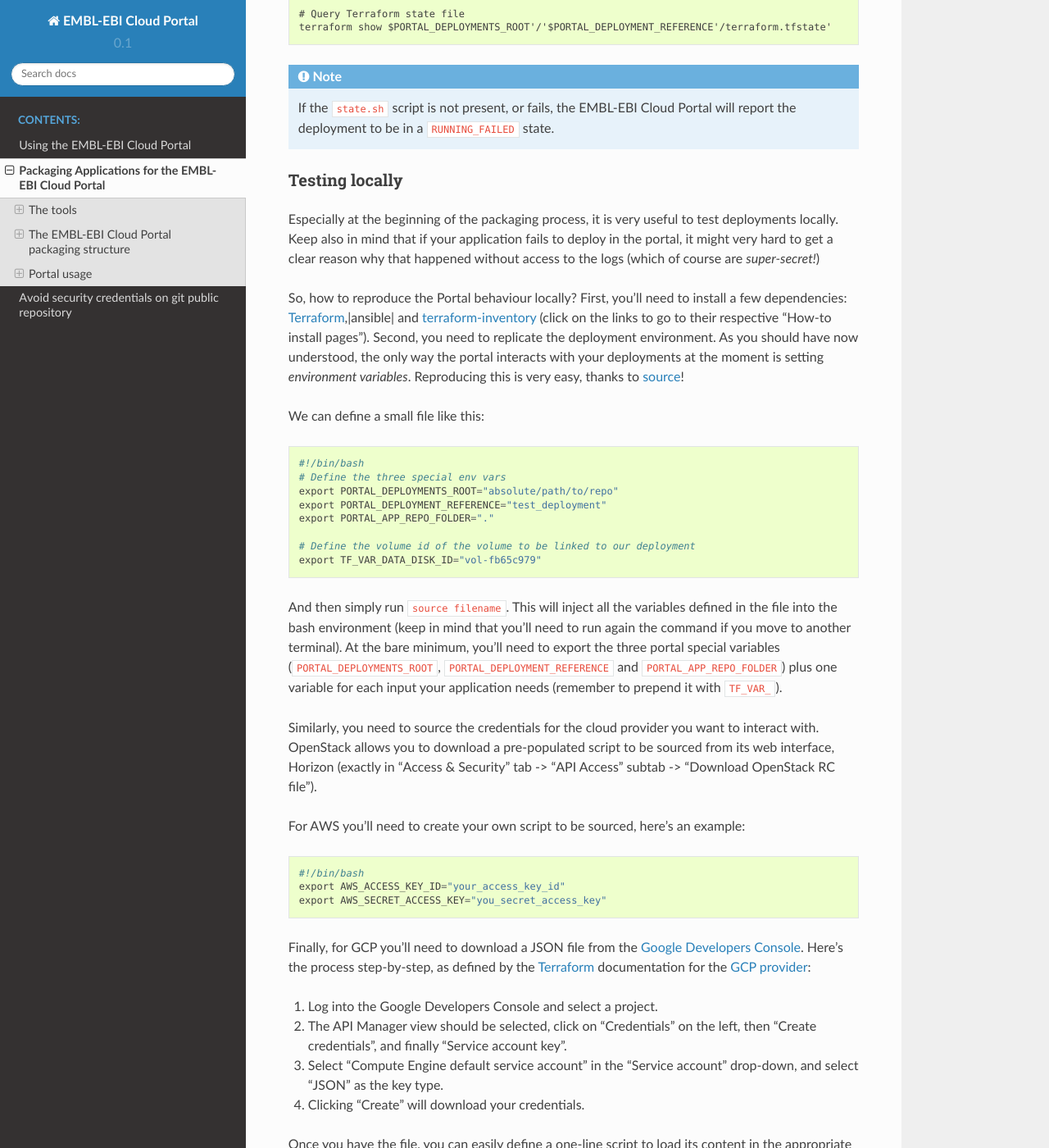
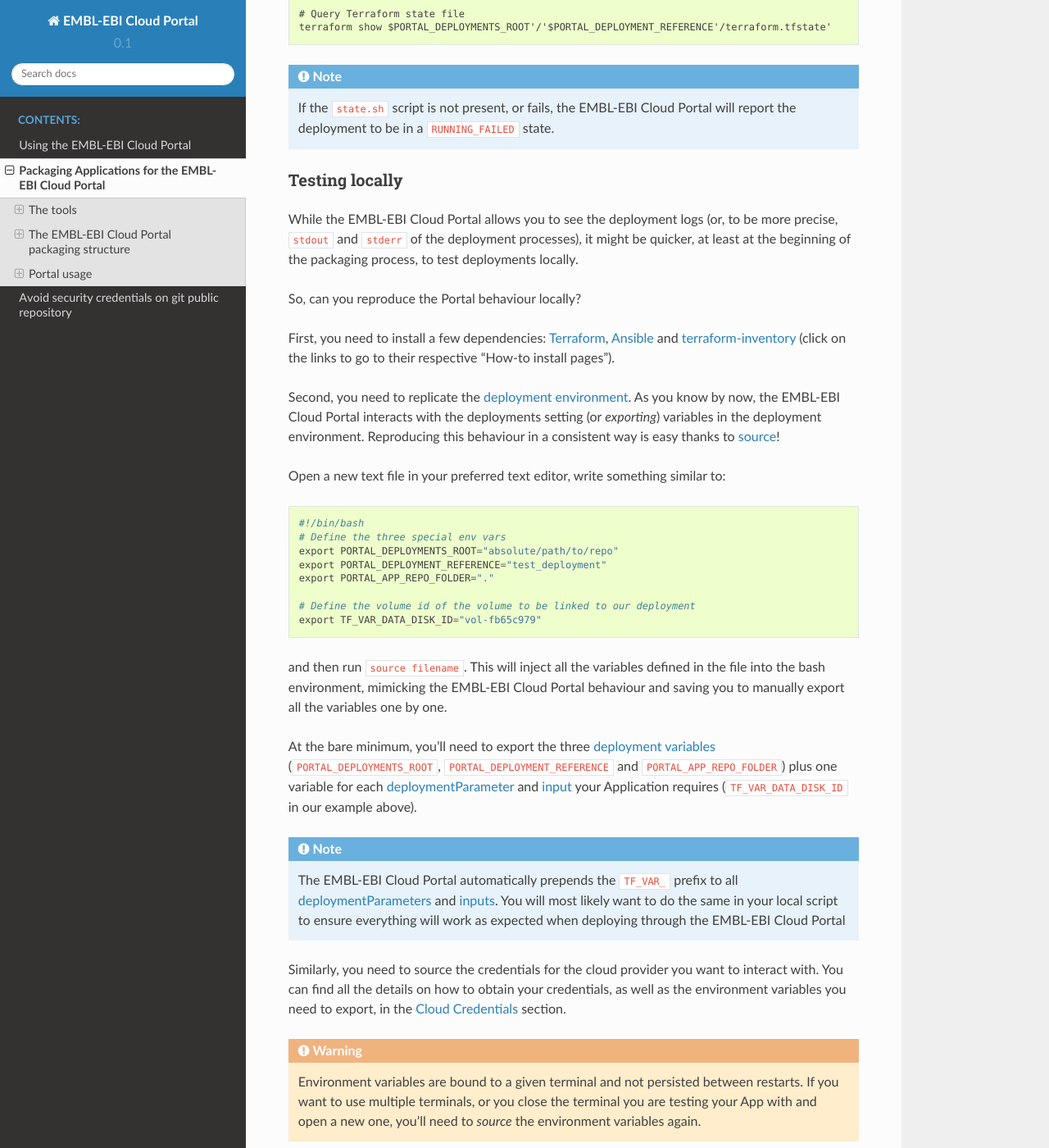
Before and after one commit to isabella232/cloud-portal-documentation, a Sphinx documentation site: the page built from docs/source/applications_packaging.rst, in a window 1280 px wide and 1400 px high, scrolled down 14900 px. Shown: the whole window at 82% size. Built offline with Sphinx 7.4.7 and the Read the Docs theme 2.0.0, drawn with Linux system fonts in a browser that asks for light colours; some of the changed text lies outside the part shown.

Commit message:
Update testing locally section

```diff
--- a/docs/source/applications_packaging.rst
+++ b/docs/source/applications_packaging.rst
@@ -562,6 +562,7 @@
 cloud provider specific codebase (you can have a look at the anatomy of a
 |project_name| App :ref:`here <app-structure>`).
 
+.. _deployment-environment:
 
 The deployment environment
 ^^^^^^^^^^^^^^^^^^^^^^^^^^
@@ -576,6 +577,7 @@
 There are two main set of variables the |project_name| injects: deployment
 variables and ssh management variables.
 
+.. _deployment-variables:
 Deployment variables
 ********************
 
@@ -836,24 +838,26 @@
 Testing locally
 ~~~~~~~~~~~~~~~
 
-Especially at the beginning of the packaging process, it is very useful
-to test deployments locally. Keep also in mind that if your application
-fails to deploy in the portal, it might very hard to get a clear reason
-why that happened without access to the logs (which of course are
-*super-secret!*)
+While the |project_name| allows you to see the deployment logs (or, to be
+more precise, ``stdout`` and ``stderr`` of the deployment processes), it
+might be quicker, at least at the beginning of the packaging process, to
+test deployments locally.
 
-So, how to reproduce the Portal behaviour locally? First, you’ll need to
-install a few dependencies:
-|terraform|,|ansible| and
-`terraform-inventory <https://github.com/adammck/terraform-inventory>`__
+So, can you reproduce the Portal behaviour locally?
+
+
+First, you need to install a few dependencies:
+`Terraform <https://www.terraform.io/intro/getting-started/install.html>`_,
+`Ansible <http://docs.ansible.com/ansible/latest/intro_installation.html>`_ and
+`terraform-inventory <https://github.com/adammck/terraform-inventory>`_
 (click on the links to go to their respective “How-to install pages”).
-Second, you need to replicate the deployment environment. As you should
-have now understood, the only way the portal interacts with your
-deployments at the moment is setting *environment variables*.
-Reproducing this is very easy, thanks to
-`source <https://en.wikipedia.org/wiki/Source_(command)>`__!
 
-We can define a small file like this:
+Second, you need to replicate the :ref:`deployment environment <deployment-environment>`.
+As you know by now, the |project_name| interacts with the deployments setting
+(or *exporting*) variables in the deployment environment. Reproducing this
+behaviour in a consistent way is easy thanks to `source <https://en.wikipedia.org/wiki/Source_(command)>`__!
+
+Open a new text file in your preferred text editor, write something similar to:
 
 ::
 
@@ -866,56 +870,38 @@
     # Define the volume id of the volume to be linked to our deployment
     export TF_VAR_DATA_DISK_ID="vol-fb65c979"
 
-And then simply run ``source filename``. This will inject all the
-variables defined in the file into the bash environment (keep in mind
-that you’ll need to run again the command if you move to another
-terminal). At the bare minimum, you’ll need to export the three portal
-special variables (``PORTAL_DEPLOYMENTS_ROOT``,
+and then run ``source filename``. This will inject all the
+variables defined in the file into the bash environment, mimicking the |project_name|
+behaviour and saving you to manually export all the variables one by one.
+
+
+At the bare minimum, you’ll need to export the three
+:ref:`deployment variables <deployment-variables>` (``PORTAL_DEPLOYMENTS_ROOT``,
 ``PORTAL_DEPLOYMENT_REFERENCE`` and ``PORTAL_APP_REPO_FOLDER``) plus one
-variable for each input your application needs (remember to prepend it
-with ``TF_VAR_``).
+variable for each :ref:`deploymentParameter <manifest-deploymentParameters>` and
+:ref:`input <manifest-inputs>` your Application requires (``TF_VAR_DATA_DISK_ID``
+in our example above).
+
+.. note::
+  The |project_name| automatically prepends the ``TF_VAR_`` prefix to all
+  :ref:`deploymentParameters <manifest-deploymentParameters>` and
+  :ref:`inputs <manifest-inputs>`. You will most likely want to do the same
+  in your local script to ensure everything will work as expected when deploying
+  through the |project_name|
+
 
 Similarly, you need to source the credentials for the cloud provider you
-want to interact with. OpenStack allows you to download a pre-populated
-script to be sourced from its web interface, Horizon (exactly in “Access
-& Security” tab -> “API Access” subtab -> “Download OpenStack RC file”).
+want to interact with. You can find all the details on how to obtain your
+credentials, as well as the environment variables you need to export, in
+the :ref:`Cloud Credentials <cloud-credentials>` section.
 
-For AWS you’ll need to create your own script to be sourced, here’s an
-example:
+.. warning::
+  Environment variables are bound to a given terminal and not persisted between
+  restarts. If you want to use multiple terminals, or you close the terminal you
+  are testing your App with and open a new one, you'll need to `source` the
+  environment variables again.
 
-::
 
-    #!/bin/bash
-    export AWS_ACCESS_KEY_ID="your_access_key_id"
-    export AWS_SECRET_ACCESS_KEY="you_secret_access_key"
-
-Finally, for GCP you’ll need to download a JSON file from the `Google
-Developers Console <https://console.developers.google.com/>`__. Here’s
-the process step-by-step, as defined by the |terraform| documentation for
-the `GCP provider <https://www.terraform.io/docs/providers/google/>`__:
-
-1. Log into the Google Developers Console and select a project.
-
-2. The API Manager view should be selected, click on “Credentials” on
-   the left, then “Create credentials”, and finally “Service account
-   key”.
-
-3. Select “Compute Engine default service account” in the “Service
-   account” drop-down, and select “JSON” as the key type.
-
-4. Clicking “Create” will download your credentials.
-
-Once you have the file, you can easily define a one-line script to load
-its content in the appropriate env vars, as follows:
-
-::
-
-    #!/bin/bash
-    export GOOGLE_CREDENTIALS="`cat path/to/the/json/file.json`"
-
-At this point, invoking the various deployment scripts from the root of
-your repository (i.e. ./gcp/deploy.sh) should just work. **Happy
-packaging!**
 
 Portal usage
 ------------
--- a/docs/source/using_the_portal.rst
+++ b/docs/source/using_the_portal.rst
@@ -24,6 +24,7 @@
 
 You can access your current `Cloud Profile`_ `here <|portal_base_url|/profile>`_ (You need to `log-in <|portal_base_url|/welcome/login>`_ first!)
 
+.. _cloud-credentials:
 
 Cloud Credentials
 ~~~~~~~~~~~~~~~~~
```
